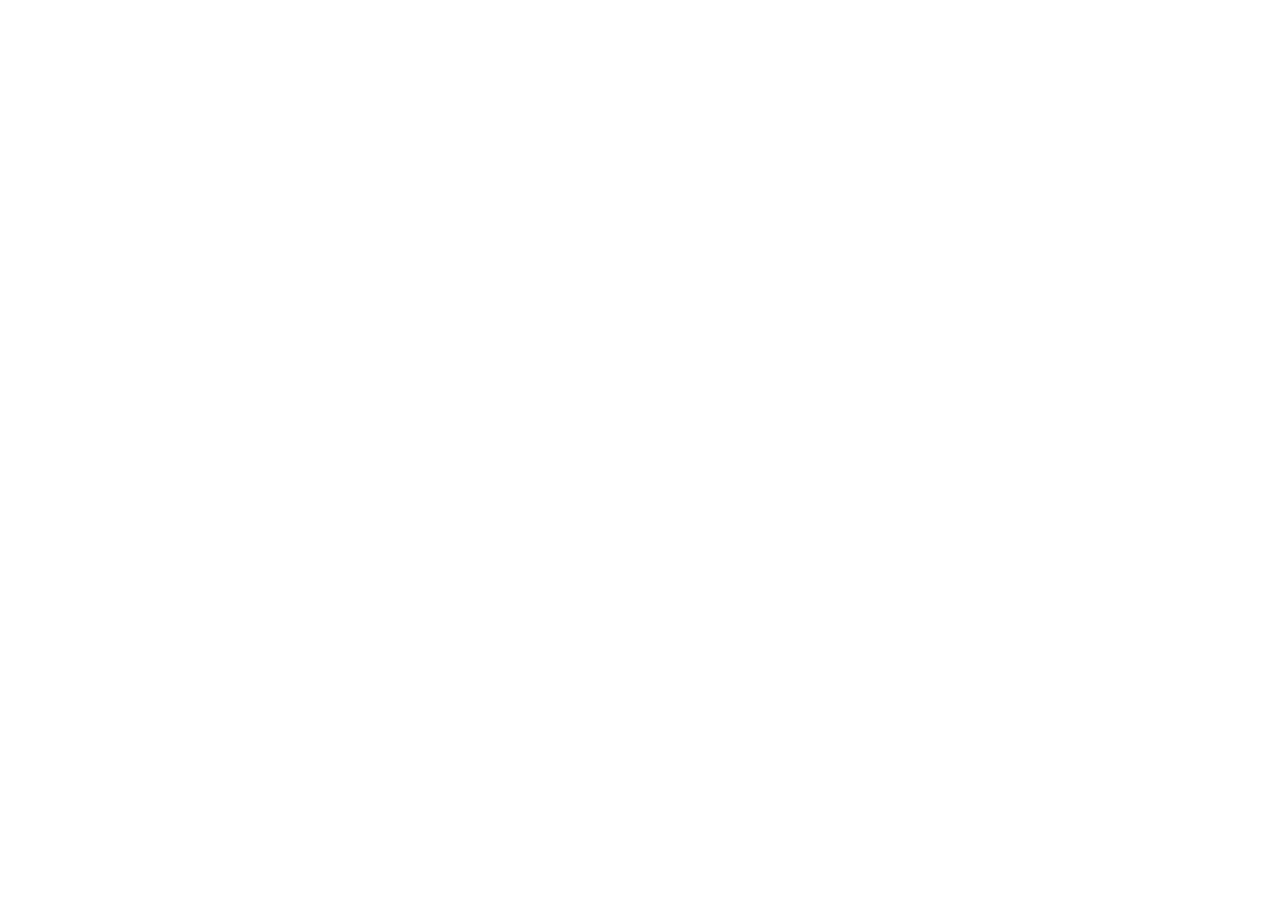
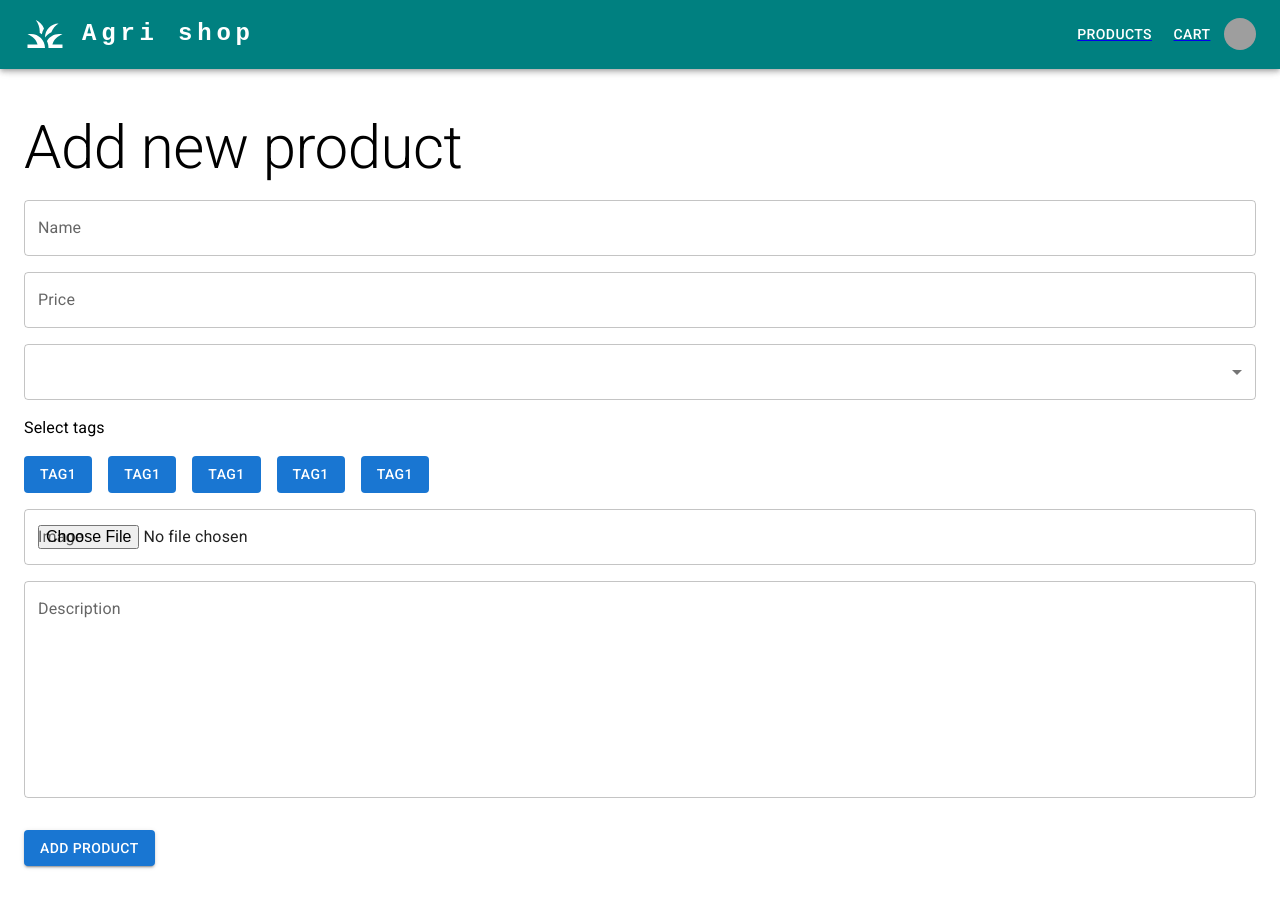
Before and after one commit to osSidd/agri-shop, a React (Vite) app in the folder client/: page /add-product in a window 1280 px wide. Before the commit this address had no page. Before the commit the page ends 800 px from the top, so only its background shows below. Built offline with nearby package versions, Linux system fonts and the light colour scheme; grey boxes are pictures that could not be loaded.

Commit message:
add product page for farmer

```diff
--- /dev/null
+++ b/client/src/App.css
@@ -0,0 +1,3 @@
+body{
+    margin-top: 4rem;
+}
--- a/client/src/App.tsx
+++ b/client/src/App.tsx
@@ -1,30 +1,34 @@
-// import './App.css'
+import './App.css'
 import { Suspense, lazy } from "react"
 import { BrowserRouter, Routes, Route } from "react-router-dom"
 
 import Wrapper from "./pages/user/wrapper"
+import Navbar from "./components/navbar"
+import { Container } from '@mui/material'
 
 const Login = lazy(() => import('./pages/user/login'))
 const Signup = lazy(() => import('./pages/user/signup'))
 const PasswordReset = lazy(() => import('./pages/user/passwordReset'))
 
 const Homepage = lazy(() => import('./pages/homepage/homepage'))
-
+const ProductForm = lazy(() => import('./pages/farmer/productForm'))
 function App() {
 
   return (
-    <>
+    <Container maxWidth='xl'>
     <BrowserRouter>
+    <Navbar/>
     <Suspense fallback={<>Loading...</>}>
       <Routes>
         <Route path = '/' element={<Homepage/>}/>
+        <Route path = '/add-product' element={<ProductForm/>}/>
         <Route path="/login" element={<Wrapper><Login/></Wrapper>}/>
         <Route path="/sign-up" element={<Wrapper><Signup/></Wrapper>}/>
         <Route path="/reset-password" element={<Wrapper><PasswordReset/></Wrapper>}/>
       </Routes>
       </Suspense>
     </BrowserRouter>
-    </>
+    </Container>
   )
 }
 
--- a/client/src/components/navbar.tsx
+++ b/client/src/components/navbar.tsx
@@ -14,7 +14,7 @@
 import GrassIcon from '@mui/icons-material/Grass';
 import { Link } from 'react-router-dom';
 
-const pages = ['Products', 'Cart', 'About'];
+const pages = [{label: 'Products', href:'/add-product'}, {label: 'Cart', href: '#'}];
 const settings = ['Profile', 'Account', 'Dashboard', 'Wallet', 'Order status', 'Logout'];
 const linkStyle = {textDecoration:"none"}
 
@@ -92,8 +92,8 @@
               }}
             >
               {pages.map((page) => (
-                <MenuItem key={page} onClick={handleCloseNavMenu}>
-                  <Typography textAlign="center">{page}</Typography>
+                <MenuItem key={page.label} onClick={handleCloseNavMenu}>
+                  <Typography textAlign="center">{page.label}</Typography>
                 </MenuItem>
               ))}
             </Menu>
@@ -119,13 +119,14 @@
           </Typography>
           <Box sx={{ flexGrow: 1, display: { xs: 'none', md: 'flex', justifyContent:'flex-end' } }}>
             {pages.map((page) => (
+              <Link to={page.href} key={page.label}>
               <Button
-                key={page}
                 onClick={handleCloseNavMenu}
                 sx={{ my: 2, color: 'white', display: 'block' }}
               >
-                {page}
+                {page.label}
               </Button>
+              </Link>
             ))}
           </Box>
 
--- /dev/null
+++ b/client/src/pages/farmer/productForm.tsx
@@ -0,0 +1,51 @@
+import { Box, Button, MenuItem, Select, TextField, Typography } from "@mui/material";
+
+export default function ProductForm(){
+    return (
+        <Box
+            component='form'
+            mt={14}
+            mb={4}
+        >
+            <Typography variant="h2">Add new product</Typography>
+            <Box mt={2}>
+                <TextField fullWidth id="name" label="Name" variant="outlined"/>
+            </Box>
+            <Box mt={2}>
+                <TextField fullWidth id="price" label="Price" type="number" variant="outlined"/>
+            </Box>
+            <Box mt={2}>
+                <Select
+                    variant='outlined'
+                    label='Select Category'
+                    id="category"
+                    fullWidth
+                    value='Wheat'
+                    onChange={() => {}}
+                >
+                    <MenuItem value="wheat">Wheat</MenuItem>
+                    <MenuItem value="rice">Rice</MenuItem>
+                    <MenuItem value="oat">Oat</MenuItem>
+                    <MenuItem value="cereal">Cereal</MenuItem>
+                </Select>
+            </Box>
+            <Box mt={2}>
+                <Typography mb={2}>Select tags</Typography>
+                <Button sx={{mr:2}} disableElevation variant="contained">Tag1</Button>
+                <Button sx={{mr:2}} disableElevation variant="contained">Tag1</Button>
+                <Button sx={{mr:2}} disableElevation variant="contained">Tag1</Button>
+                <Button sx={{mr:2}} disableElevation variant="contained">Tag1</Button>
+                <Button sx={{mr:2}} disableElevation variant="contained">Tag1</Button>
+            </Box>
+            <Box mt={2}>
+                <TextField fullWidth id="image" label="Image" type="file" variant="outlined"/>
+            </Box>
+            <Box mt={2}>
+                <TextField fullWidth multiline rows={8} id="description" label="Description" variant='outlined'  />
+            </Box>
+            <Box mt={4}>
+                <Button variant='contained'>Add product</Button>
+            </Box>
+        </Box>
+    )
+}
--- a/client/src/pages/homepage/homepage.tsx
+++ b/client/src/pages/homepage/homepage.tsx
@@ -1,10 +1,9 @@
 import { Box, Typography } from "@mui/material";
-import Navbar from "../../components/navbar";
 
 export default function Homepage(){
+
     return (
         <Box>
-            <Navbar/>
             <Box minHeight='100vh' bgcolor='error.light'>
                 <Typography lineHeight='100vh' mx='auto' width='fit-content' variant="h2">Carousel of products</Typography>
             </Box>
--- /dev/null
+++ b/client/src/store/store.ts
@@ -0,0 +1 @@
+// import {createSt} from '@reduxjs/toolkit'
```
